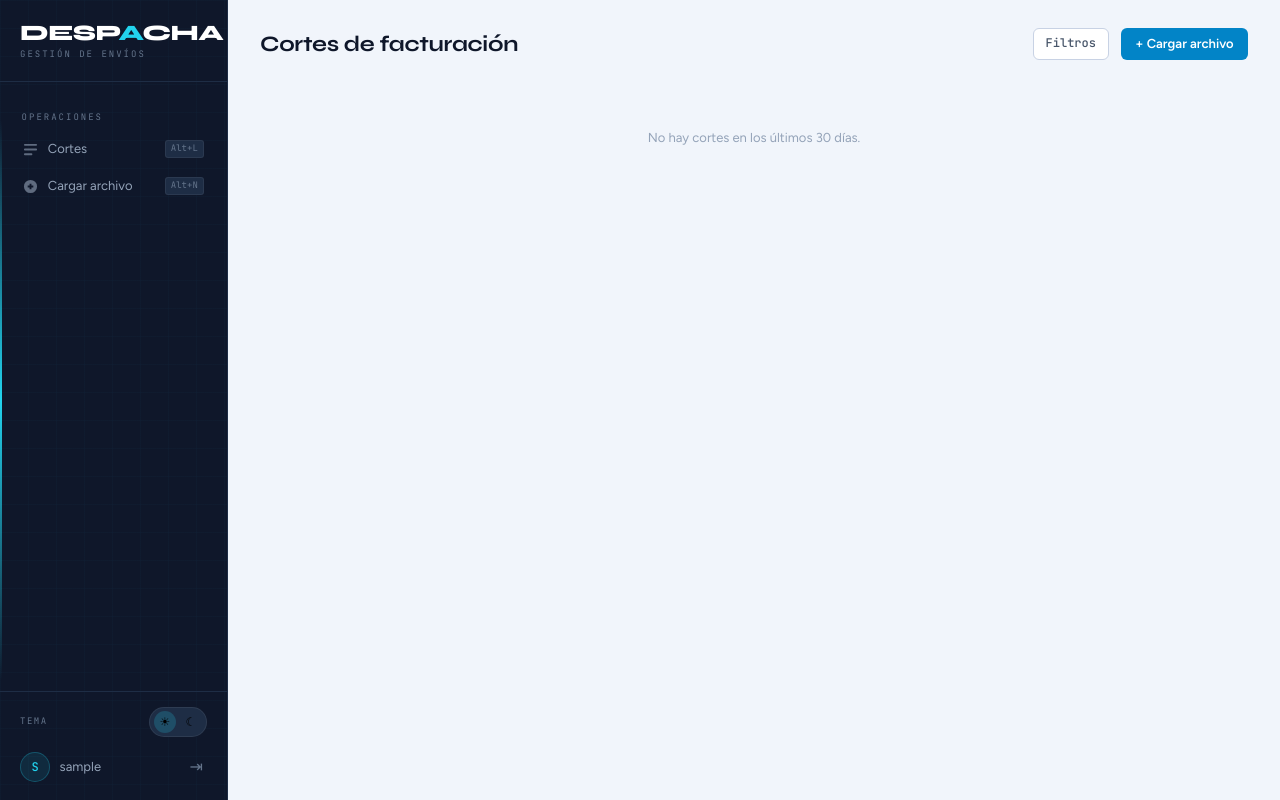
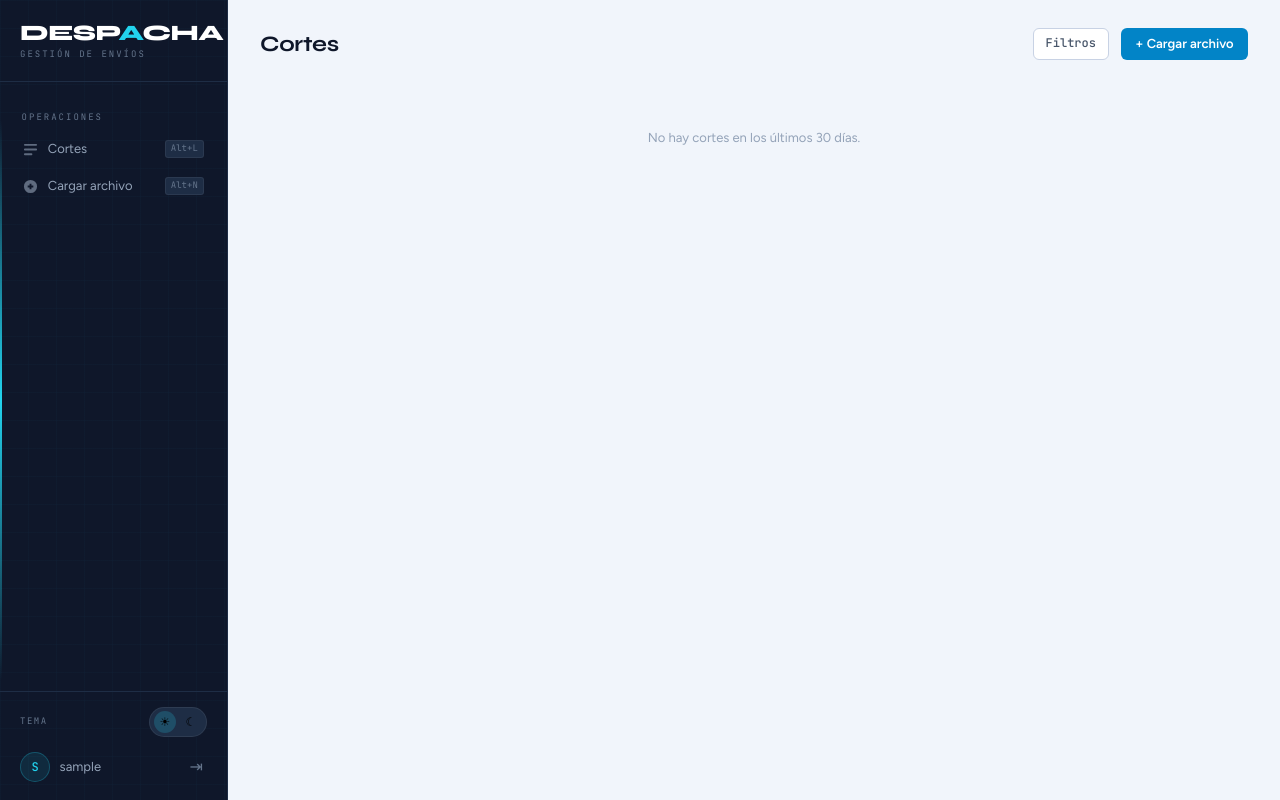
Before and after one commit to Proasepsis/despacha, a Django app: page /cortes/ in a window 1280 px wide. Run offline with Django 5.2, Linux system fonts and the light colour scheme; the visitor is signed in with stand-in values (Sample User, id 1); data comes from the database, SQL or seed files in the repository; data that the repository does not hold is empty; parts of the project's set-up code (start-up, migrations or seed data) failed here and were passed over.

Commit message:
chore: renombrar título lista de cortes a Cortes

```diff
--- a/cortes/templates/cortes/lista.html
+++ b/cortes/templates/cortes/lista.html
@@ -4,7 +4,7 @@
 
 {% block content %}
 <div class="toolbar">
-    <h2 style="flex:1;">Cortes de facturación</h2>
+    <h2 style="flex:1;">Cortes</h2>
     <button type="button" id="btn-filtros" class="btn btn-secondary{% if filtros_activos %} filtros-on{% endif %}">
         Filtros{% if filtros_activos %} ·{% endif %}
     </button>
```
